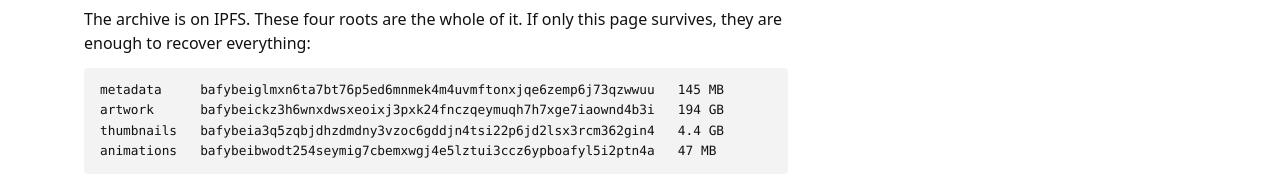
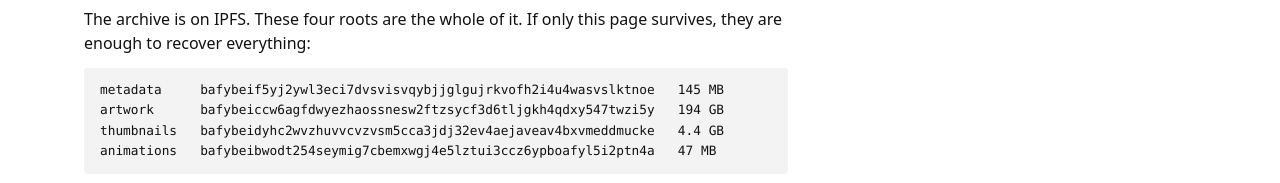
Before and after one commit to mdws-org/everybadge, a plain HTML site: page public/index.html in a window 1280 px wide. Shown: the part 873-1056 px from the top of the page. Drawn offline with Linux system fonts and the light colour scheme.

Commit message:
The October roots in the fine print, the README and the fallback constants
Artwork, metadata and thumbnail roots minted by the 19 October 2026 catch-up. The August roots stay pinned and valid; the registry README in mdws-org/poap-saver lists them as the earlier edition. The anim root is unchanged because the animation set did not change.

```diff
--- a/public/app.js
+++ b/public/app.js
@@ -59,9 +59,9 @@
     var PAGE = 60;                       // tiles per "page" of the home grid
     var CAP = 600;                       // most tiles one search draws
     var ROOTS = {
-        meta:  'bafybeiglmxn6ta7bt76p5ed6mnmek4m4uvmftonxjqe6zemp6j73qzwwuu',
-        thumb: 'bafybeia3q5zqbjdhzdmdny3vzoc6gddjn4tsi22p6jd2lsx3rcm362gin4',
-        blob:  'bafybeickz3h6wnxdwsxeoixj3pxk24fnczqeymuqh7h7xge7iaownd4b3i',
+        meta:  'bafybeif5yj2ywl3eci7dvsvisvqybjjglgujrkvofh2i4u4wasvslktnoe',
+        thumb: 'bafybeidyhc2wvzhuvvcvzvsm5cca3jdj32ev4aejaveav4bxvmeddmucke',
+        blob:  'bafybeiccw6agfdwyezhaossnesw2ftzsycf3d6tljgkh4qdxy547twzi5y',
         anim:  'bafybeibwodt254seymig7cbemxwgj4e5lztui3ccz6ypboafyl5i2ptn4a',
     };
     /* Public gateways that answer a BROWSER. Tested 2026-08-18: ipfs.io,
--- a/public/index.html
+++ b/public/index.html
@@ -85,9 +85,9 @@
   <section id="mirror" class="prose">
     <h2>Mirror it</h2>
     <p>The archive is on IPFS. These four roots are the whole of it. If only this page survives, they are enough to recover everything:</p>
-    <pre class="roots">metadata     bafybeiglmxn6ta7bt76p5ed6mnmek4m4uvmftonxjqe6zemp6j73qzwwuu   145 MB
-artwork      bafybeickz3h6wnxdwsxeoixj3pxk24fnczqeymuqh7h7xge7iaownd4b3i   194 GB
-thumbnails   bafybeia3q5zqbjdhzdmdny3vzoc6gddjn4tsi22p6jd2lsx3rcm362gin4   4.4 GB
+    <pre class="roots">metadata     bafybeif5yj2ywl3eci7dvsvisvqybjjglgujrkvofh2i4u4wasvslktnoe   145 MB
+artwork      bafybeiccw6agfdwyezhaossnesw2ftzsycf3d6tljgkh4qdxy547twzi5y   194 GB
+thumbnails   bafybeidyhc2wvzhuvvcvzvsm5cca3jdj32ev4aejaveav4bxvmeddmucke   4.4 GB
 animations   bafybeibwodt254seymig7cbemxwgj4e5lztui3ccz6ypboafyl5i2ptn4a   47 MB</pre>
     <p>With <a href="https://docs.ipfs.tech/install/">kubo</a> installed and <code>ipfs daemon</code> running, <code>ipfs pin add &lt;root&gt;</code> fetches and keeps a copy. Pinning the metadata root is the single most useful thing you can do: it is 145 MB and it is the part that cannot be rebuilt from anything else. A hash proves a file is unaltered, but it will not tell you what the event was called.</p>
     <p>The full registry - every event id, its artwork hash and content type - is in <a href="https://github.com/mdws-org/poap-saver/tree/main/registry/corpus">mdws-org/poap-saver</a>. This site's own source is <a href="https://github.com/mdws-org/everybadge">mdws-org/everybadge</a>.</p>
```
Also changed, not shown: README.md.
